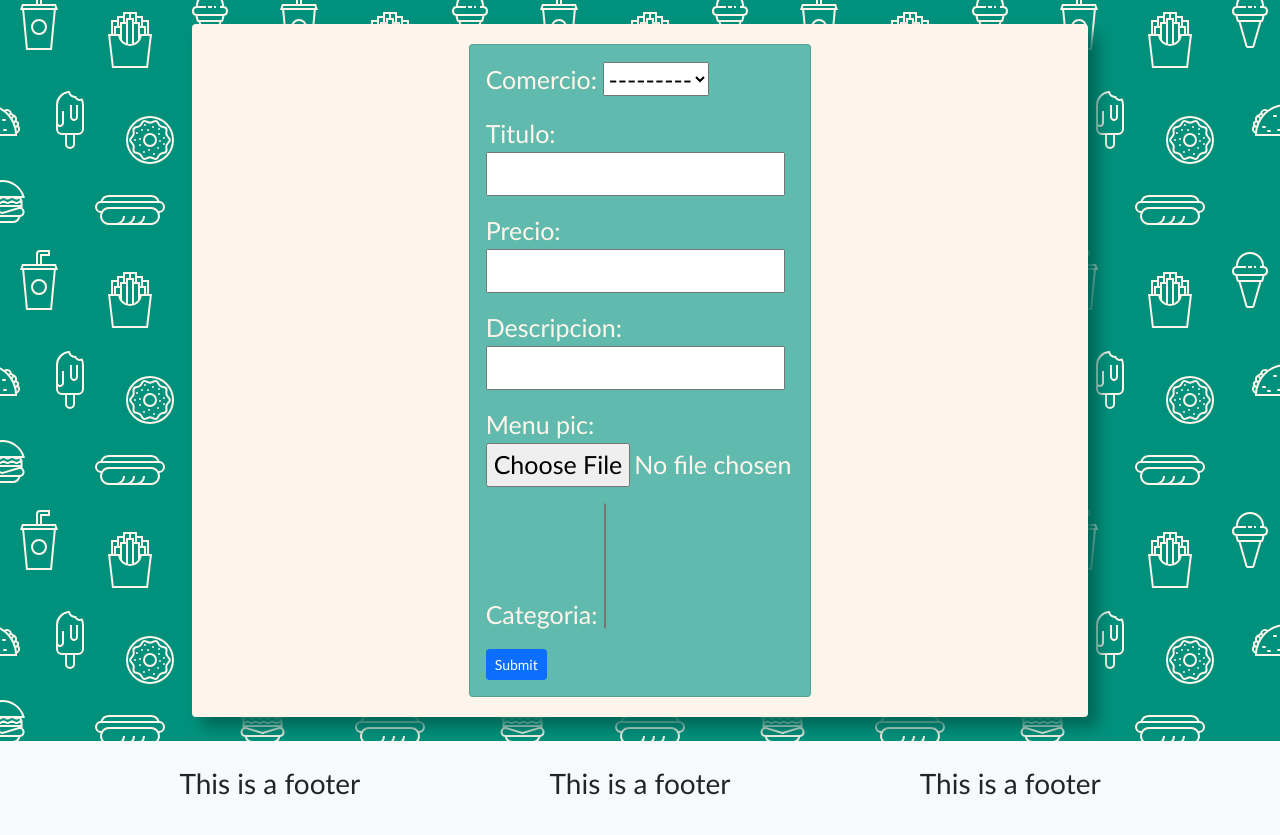
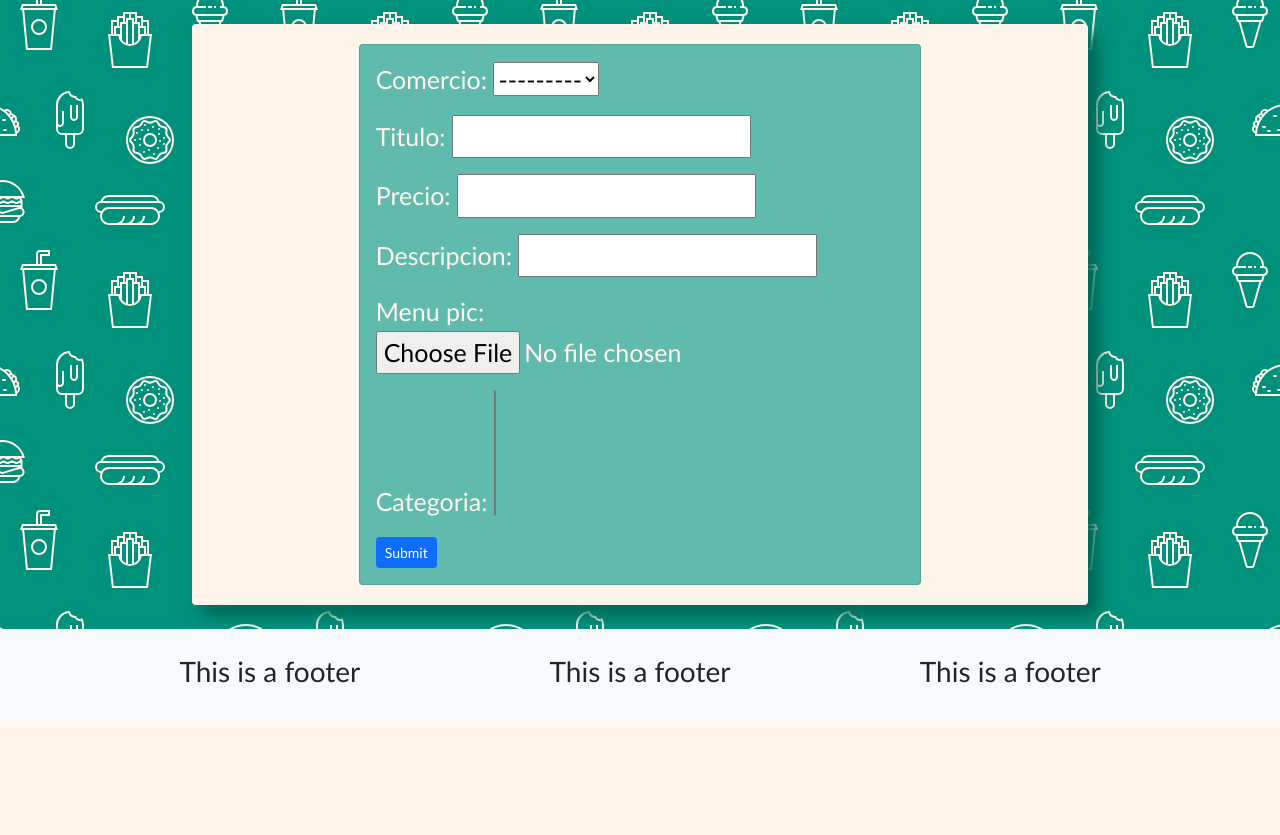
Before and after one commit to lcc-usach-is/Junadvisor, a Django app: page /ingresar_menu/ in a window 1280 px wide. Shown: the part 80-915 px from the top of the page. After the commit the page ends 802 px from the top, so only its background shows below. Run offline with Django 3.2, Linux system fonts and the light colour scheme; data that the repository does not hold is empty.

Commit message:
html changes

```diff
--- a/app/templates/app/menu_card.html
+++ b/app/templates/app/menu_card.html
@@ -5,7 +5,7 @@
     <div class="card-header">
         <div class="d-flex flex-row">
             <h3>{{menu.titulo}}</h3>
-            <h3 class="ms-auto bg-warning">{{menu.precio}}</h3>
+            <h3 class="ms-auto bg-warning">${{menu.precio}}</h3>
         </div>
     </div>
     <div class="card-body">
--- a/app/templates/app/menu_form.html
+++ b/app/templates/app/menu_form.html
@@ -3,7 +3,7 @@
 {% block content %}
 
 <div class="row justify-content-md-center">
-    <div class="col-md-5">
+    <div class="col-md-8">
         <div class="card card-body">
             <div class="form-group">
                 <form class="flex-column" action="" method="POST" enctype="multipart/form-data">
--- a/app/views.py
+++ b/app/views.py
@@ -1,6 +1,7 @@
 from app.forms import MenuForm
 from django.shortcuts import render, redirect
 from django.http import HttpResponse
+from django.contrib import messages
 
 from .models import *
 from .forms import *
@@ -14,13 +15,15 @@ def home(request):
     return render(request, 'app/dashboard.html', context)
 
 def ingresarMenu(request):
-    form = MenuForm()
+
 
     if request.method == 'POST':
         form = MenuForm(request.POST, request.FILES)
         if form.is_valid():
             form.save()
             return redirect('/')
+    else:
+        form = MenuForm()
 
     context = {'form': form}
     return render(request, 'app/menu_form.html', context)
```
Also changed, not shown: static/images/bitcoin-mine.png (added).
